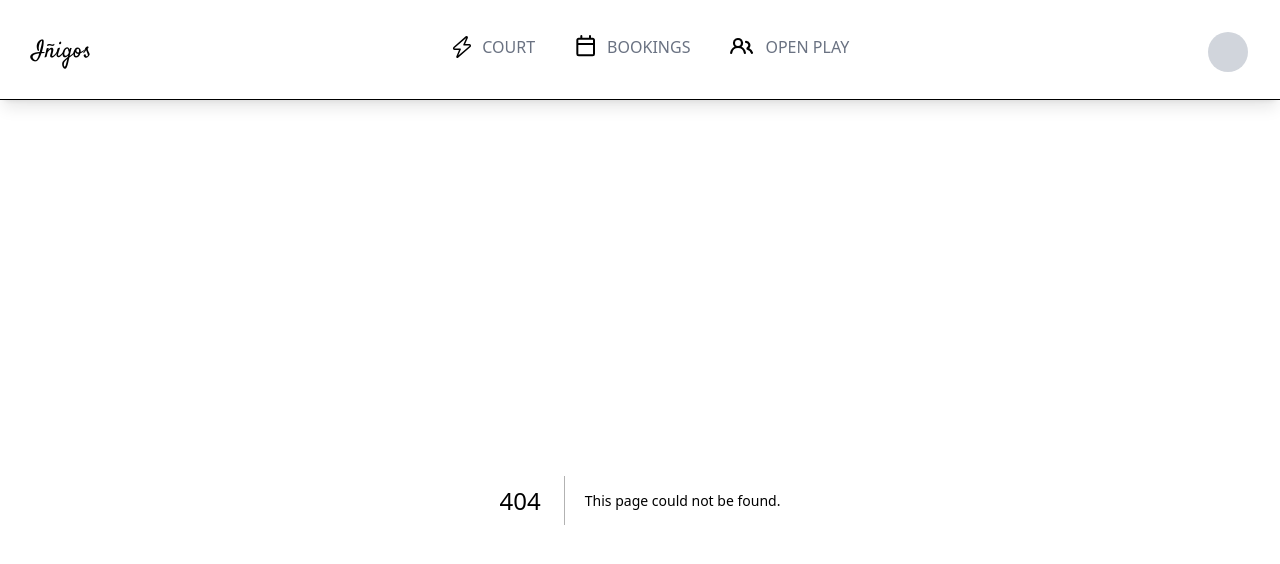
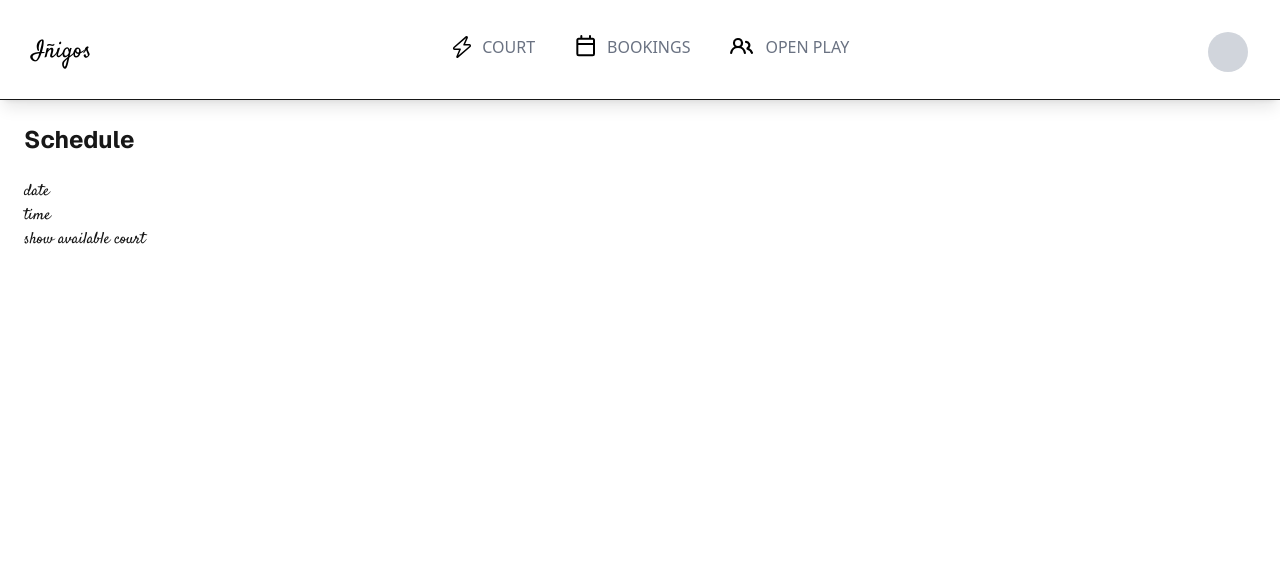
Before and after one commit to brendevs/Inigos-Sports-Center, a Next.js app: page /court/1/ in a window 1280 px wide. Before the commit this address had no page. Shown: the top 564 px of the page. Built offline with nearby package versions, Linux system fonts and the light colour scheme.

Commit message:
(inigio-4):routes

```diff
--- a/app/components/courtCard.tsx
+++ b/app/components/courtCard.tsx
@@ -1,4 +1,6 @@
 import { Court } from "../types/court";
+import Link from "next/link";
+import { ROUTES } from "../src/constant/routes";
 
 interface Props {
   court: Court;
@@ -49,11 +51,11 @@ export default function CourtsCard({ court }: Props) {
         </div>
       </div>
 
-      <div className="mt-2 bg-black h-10 w-full rounded-md flex justify-center items-center">
-        <p className="font-sans text-white text-lg text-xs text-black ">
-          Book Now
-        </p>
-      </div>
+      <Link href={ROUTES.COURT_DETAILS(court.id)}>
+        <div className="mt-2 bg-black h-10 w-full rounded-md flex justify-center items-center cursor-pointer">
+          <p className="font-sans text-white text-xs">Book Now</p>
+        </div>
+      </Link>
     </div>
   );
 }
--- /dev/null
+++ b/app/court/[id]/page.tsx
@@ -0,0 +1,23 @@
+interface Props {
+  params: {
+    id: string;
+  };
+}
+
+export default function Schedule() {
+  return (
+    <div className="min-h-screen p-6 bg-gray-50 flex flex-col gap-6 bg-white ">
+      <h1 className="text-2xl font-bold font-sans">Schedule</h1>
+      <div>
+        <div>
+          <p>date</p>
+          <p>time</p>
+        </div>
+        <div>
+          <p> show available court</p>
+        </div>
+      </div>
+      <p className="font-bold"></p>
+    </div>
+  );
+}
--- a/app/header.tsx
+++ b/app/header.tsx
@@ -1,4 +1,5 @@
 import Link from "next/link";
+import { ROUTES } from "./src/constant/routes";
 
 export default function Header() {
   return (
@@ -11,7 +12,7 @@ export default function Header() {
         </div>
 
         <div className="flex gap-10">
-          <Link href="/court">
+          <Link href={ROUTES.COURTS}>
             <div className="flex gap-2 text-gray-500 cursor-pointer hover:text-black">
               <svg
                 xmlns="http://www.w3.org/2000/svg"
@@ -25,7 +26,7 @@ export default function Header() {
             </div>
           </Link>
 
-          <Link href="/booking">
+          <Link href={ROUTES.BOOKINGS}>
             <div className="flex text-gray-500 cursor-pointer hover:text-black">
               <svg
                 xmlns="http://www.w3.org/2000/svg"
@@ -39,7 +40,7 @@ export default function Header() {
             </div>
           </Link>
 
-          <Link href="/openPlay">
+          <Link href={ROUTES.OPEN_PLAY}>
             <div className="flex cursor-pointer hover:text-black">
               <svg
                 xmlns="http://www.w3.org/2000/svg"
--- a/app/layout.tsx
+++ b/app/layout.tsx
@@ -29,7 +29,6 @@ export default function RootLayout({
         className={`${geistSans.variable} ${geistMono.variable} antialiased`}
       >
         <Header />
-
         {children}
       </body>
     </html>
--- /dev/null
+++ b/app/src/constant/routes.ts
@@ -0,0 +1,9 @@
+export const ROUTES = {
+  HOME: "/",
+  COURTS: "/court",
+  BOOKINGS: "/booking",
+  OPEN_PLAY: "/openPlay",
+
+  // dynamic
+  COURT_DETAILS: (id: number) => `/court/${id}`,
+};
```
Also changed, not shown: app/src/.tsx (added).
